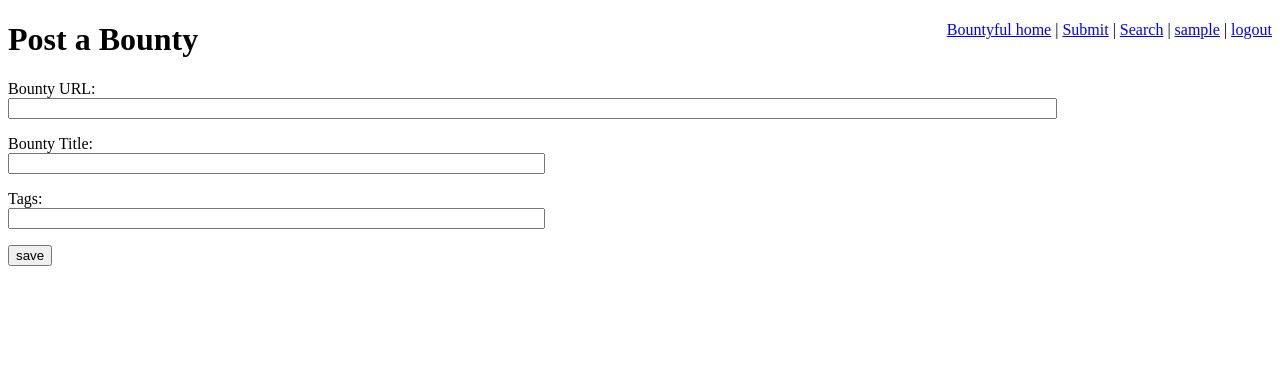
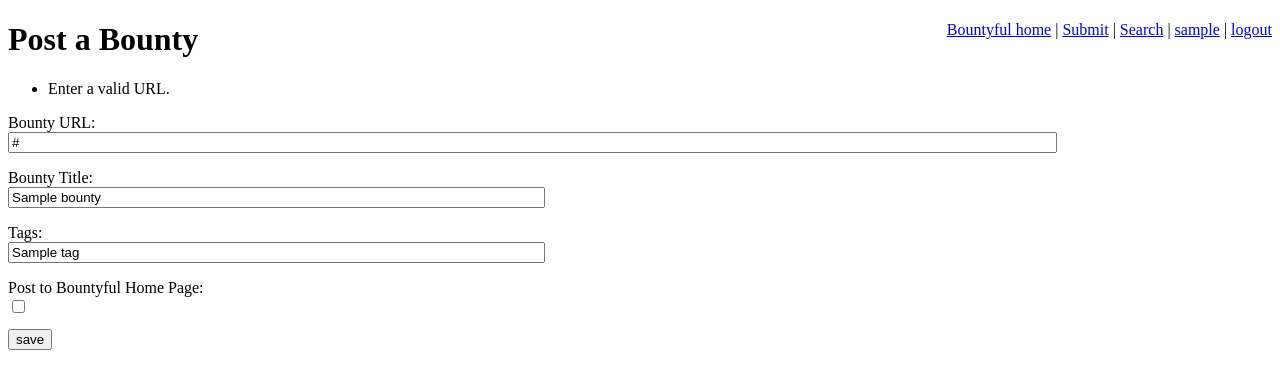
Before and after one commit to slick666/bountyfulcoins, a Django app: a page that uses bountyfulcoins/templates/bounty_save.html in a window 1280 px wide. Shown: the top 389 px of the page. Run offline with Django 3.2, Linux system fonts and the light colour scheme; a user stored in the database is signed in; tables that the repository leaves empty hold one stand-in row (values such as "Sample post"); parts of the project's set-up code (start-up, migrations or seed data) failed here and were passed over; some libraries are stand-ins or nearby versions.

Commit message:
Implement Bounty Editing and Bounty Post to Home Page
To-Dos
1) Secure Bounty Listings view on the HomePage
2) Add Bounty Voting and Commenting by users
3) Add BTC Amount to Bounty Model and Form and View

```diff
--- a/bountyfulcoins/site_media/style.css
+++ b/bountyfulcoins/site_media/style.css
@@ -4,6 +4,10 @@
 
 input {
 	display: block;
+}
+
+ul.bounties .edit {
+	font-size: 70%;
 }
 
 ul.tags, ul.tags li {
--- a/bountyfulcoins/templates/bounty_list.html
+++ b/bountyfulcoins/templates/bounty_list.html
@@ -2,9 +2,13 @@
 	<ul class="bounties">
 		{% for bounty in bounties %}
 		<li>
-			<a href="{{ bounty.link.urk  }}" class="title">
+			<a href="{{ bounty.link.url  }}" class="title">
 				{{ bounty.title }}</a>
 			<br />
+			{% if show_edit %}
+			<a href="/save/?url={{ bounty.link.url|urlencode }}"
+				class="edit">[edit]</a>
+			{% endif %}
 			{% if show_tags %}
 				Keywords:
 				{% if bounty.tag_set.all %}
--- a/bountyfulcoins/templates/bounty_save.html
+++ b/bountyfulcoins/templates/bounty_save.html
@@ -2,8 +2,5 @@
 {% block title %}Post a Bounty{% endblock %}
 {% block head %}Post a Bounty{% endblock %}
 {% block content %}
-<form method="post" action=".">{% csrf_token %}
-	{{ form.as_p }}
-	<input type="submit" value="save" />
-</form>
+{% include "bounty_save_form.html" %}
 {% endblock %}
--- /dev/null
+++ b/bountyfulcoins/templates/bounty_save_form.html
@@ -0,0 +1,4 @@
+<form id="save-form" method="post" action="/save/">{% csrf_token %}
+	{{ form.as_p }}
+	<input type="submit" value="save" />
+</form>
--- a/bountyfulcoins/templates/main_page.html
+++ b/bountyfulcoins/templates/main_page.html
@@ -10,4 +10,6 @@
 			You need to <a href="/login/">login</a>
 			before you can post and share bounties. </p>
 	{% endif %}
+	<h2> Featured Bitcoin and altcoin Bounties Posted </h2>
+	{% include "shared_bounty_list.html" %}
 {% endblock %}
--- a/bountyfulcoins/templates/user_page.html
+++ b/bountyfulcoins/templates/user_page.html
@@ -1,4 +1,8 @@
 {% extends "base.html" %}
+{% block external %}
+	<script type="text/javascript"
+		src="/site_media/bounty_edit.js"></script>
+	{% endblock %}
 {% block title %}{{ username }}{% endblock %}
 {% block head %}Bounties by {{ username }} {% endblock %}
 {% block content %}
--- a/bountyfulcoinsapp/forms.py
+++ b/bountyfulcoinsapp/forms.py
@@ -37,16 +37,20 @@
 	url = forms.URLField(
 		label=u'Bounty URL',
 		widget=forms.TextInput(attrs={'size': 128})
-		)
+	)
 	title = forms.CharField(
 		label=u'Bounty Title',
 		widget=forms.TextInput(attrs={'size': 64})
-		)
+	)
 	tags = forms.CharField(
 		label=u'Tags',
 		required=False,
 		widget=forms.TextInput(attrs={'size': 64})
-)
+	)
+	share = forms.BooleanField(
+		label = u'Post to Bountyful Home Page',
+		required=False
+	)
 
 class SearchForm(forms.Form):
 	query = forms.CharField(
--- a/bountyfulcoinsapp/models.py
+++ b/bountyfulcoinsapp/models.py
@@ -19,3 +19,12 @@
 	bounties = models.ManyToManyField(Bounty)
 	def __unicode__(self):
 		return self.name
+
+class SharedBounty(models.Model):
+	bounty = models.ForeignKey(Bounty, unique=True)
+	date = models.DateTimeField(auto_now_add=True)
+	voates = models.IntegerField(default=1)
+	users_voted = models.ManyToManyField(User)
+
+	def __unicode__(self):
+		return u'%s, %s' % (self.bounty, self.votes)
--- a/bountyfulcoinsapp/views.py
+++ b/bountyfulcoinsapp/views.py
@@ -1,5 +1,5 @@
 from django.shortcuts import render
-from django.http import HttpResponse, Http404
+from django.http import HttpResponse, Http404, HttpRequest
 from django.http import HttpResponseRedirect
 from django.template import RequestContext
 from django.template.loader import get_template
@@ -14,9 +14,11 @@
 
 # Views for the Home Page
 def main_page(request):
-	return render_to_response(
-		'main_page.html', RequestContext(request)
-)
+	shared_bounties = SharedBounty.objects.order_by('-date')[:50]
+	variables = RequestContext(request, {
+		'shared_bounties': shared_bounties
+		})
+	return render_to_response('main_page.html', variables)
 
 # View of the User Page.
 def user_page(request, username):
@@ -25,7 +27,8 @@
 	variables = RequestContext(request, {
 		'bounties': bounties,
 		'username': username,
-		'show_tags': True
+		'show_tags': True,
+		'show_edit': username == request.user.username,
 	})
 	return render_to_response('user_page.html', variables)
 
@@ -58,39 +61,93 @@
 # View for the Bounty Save Page very similar to the registration page view above
 @login_required
 def bounty_save_page(request):
+	# ajax = 'ajax' in request.GET
+	ajax = request.is_ajax()
 	if request.method == 'POST':
 		form = BountySaveForm(request.POST)
 		if form.is_valid():
-			# Create or get link
-			link, dummy = Link.objects.get_or_create(
-				url=form.cleaned_data['url']
+			bounty = _bounty_save(request, form)
+			if ajax:
+				variables = RequestContext(request, {
+					'bounties': [bounty],
+					'show_edit': True,
+					'show_tags': True
+					})
+				return render_to_response(
+					'bounty_list.html', variables
+				)
+			else:
+				return HttpResponseRedirect(
+				'/user/%s/' % request.user.username
+				)
+		else:
+			if ajax:
+				return HttpResponse(u'Javascript failure')
+	elif 'url' in request.GET:
+		url = request.GET['url']
+		title = ''
+		tags = ''
+		try:
+			link = Link.objects.get(url=url)
+			bounty = Bounty.objects.get(
+				link=link,
+				user=request.user
 			)
-			# Create or get Bounty.
-			bounty, created = Bounty.objects.get_or_create(
-				user=request.user,
-				link=link
+			title = bounty.title
+			tags = ' '.join(
+				tag.name for tag in bounty.tag_set.all()
 			)
-			#Update Bounty title.
-			bounty.title = form.cleaned_data['title']
-			#if the bounty is being updated, clear old tag list
-			if not created:
-				bounty.tag_set.clear()
-				#Create new tag list
-				tag_names = form.cleaned_data['tags'].split()
-				for tag_name in tag_names:
-					tag, dummy = Tag.objects.get_or_create(name=tag_name)
-					bounty.tag_set.add(tag)
-				# Save the Bounty to the database.
-				bounty.save()
-				return HttpResponseRedirect(
-					'/user/%s/' % request.user.username
-				)
+		except (Link.DoesNotExist, Bounty.DoesNotExist):
+			pass
+		form = BountySaveForm({
+			'url': url,
+			'title': title,
+			'tags': tags
+		})
 	else:
 		form = BountySaveForm()
 	variables = RequestContext(request, {
 		'form': form
 	})
-	return render_to_response('bounty_save.html', variables)
+	if ajax:
+		return render_to_response('bounty_save.html', variables)
+	else:
+		return render_to_response('bounty_save.html', variables)
+
+
+
+def _bounty_save(request, form):
+	# Create or get link
+	link, dummy = Link.objects.get_or_create(
+		url=form.cleaned_data['url']
+	)
+	# Create or get Bounty.
+	bounty, created = Bounty.objects.get_or_create(
+		user=request.user,
+		link=link
+	)
+	# Update Bounty title.
+	bounty.title = form.cleaned_data['title']
+	# If the bounty is being updated, clear old tag list
+	if not created:
+		bounty.tag_set.clear()
+	# Create new tag list
+	tag_names = form.cleaned_data['tags'].split()
+	for tag_name in tag_names:
+		tag, dummy = Tag.objects.get_or_create(name=tag_name)
+		bounty.tag_set.add(tag)
+	# Post on the Home page if requested
+	if form.cleaned_data['share']:
+		shared, created = SharedBounty.objects.get_or_create(
+			bounty=bounty
+	)
+	if created:
+		shared.users_voted.add(request.user)
+		shared.save()
+	# Save the Bounty to the database and return it.
+	bounty.save()
+	return bounty
+
 
 def tag_page(request, tag_name):
 	tag = get_object_or_404(Tag, name=tag_name)
```
Also changed, not shown: bountyfulcoins/site_media/bount_save.js (added, +18 -0 lines), bountyfulcoins/site_media/bounty_edit.js (added, +16 -0 lines), bountyfulcoins/templates/shared_bounty_list.html (added, +20 -0 lines), 3 other files.
